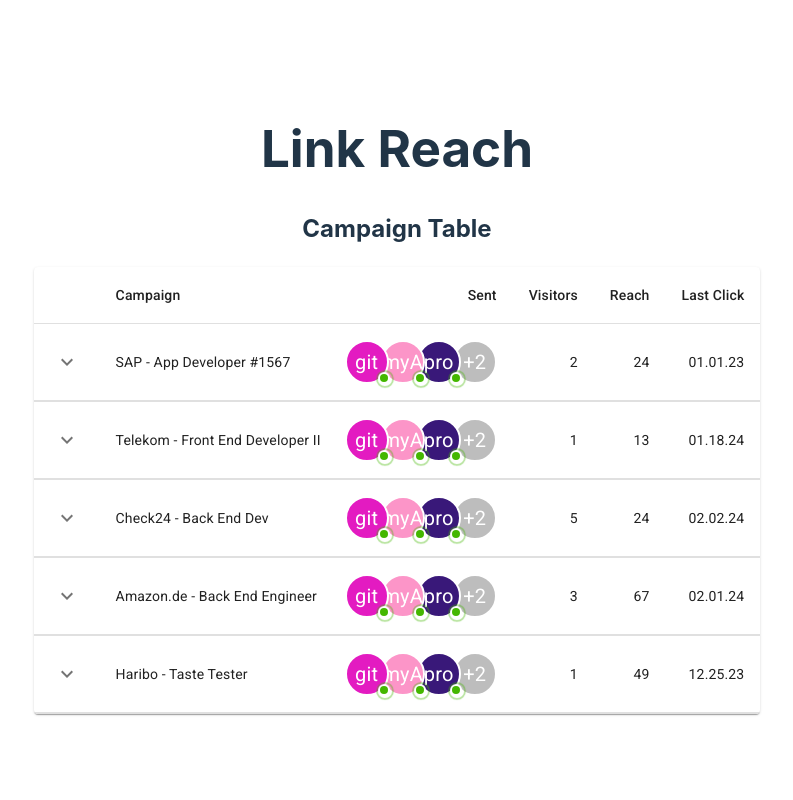
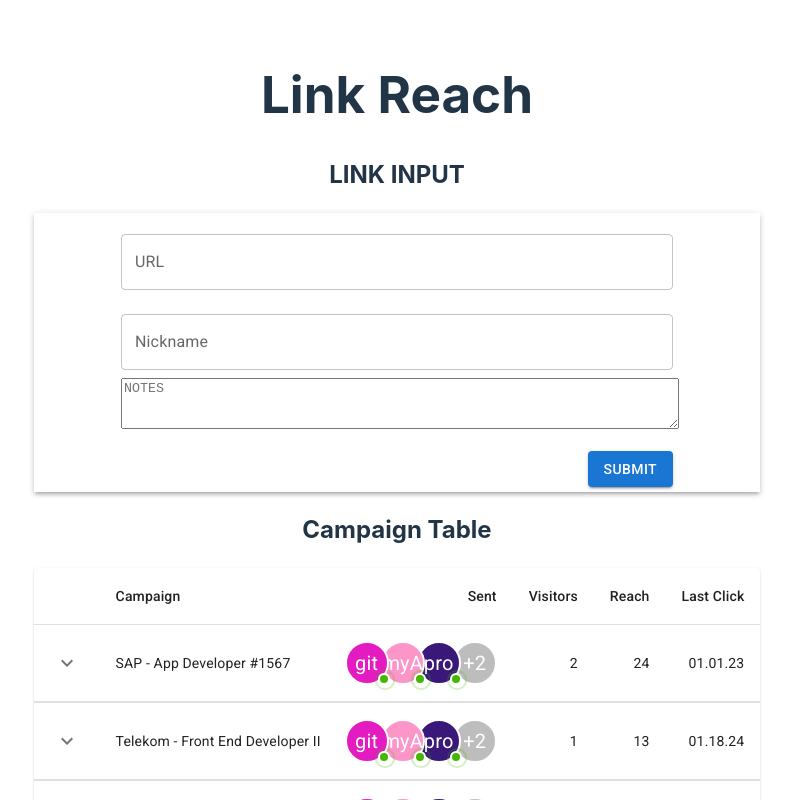
Before and after one commit to JasonSimms/linkreach-front, a React (Vite) app: page / in a window 1280 px wide. Shown: the top 800 px of the page, without its empty margins (243-1036 px from the left). Built offline with nearby package versions, Linux system fonts and the light colour scheme.

Commit message:
Link INPUT form added

```diff
--- a/src/App.tsx
+++ b/src/App.tsx
@@ -1,7 +1,7 @@
 import * as React from "react";
 import "./App.css";
 import { StyledEngineProvider } from "@mui/material/styles";
-import { CampaignTable } from "./components/CampaignTable";
+import {CampaignTable, LinkInputForm} from "./components";
 
 function App() {
   // const [count, setCount] = useState(0)
@@ -10,6 +10,8 @@
     <React.StrictMode>
       <StyledEngineProvider injectFirst>
         <h1>Link Reach</h1>
+        <h2>LINK INPUT</h2>
+        <LinkInputForm />
         <h2>Campaign Table</h2>
         <CampaignTable />
       </StyledEngineProvider>
--- /dev/null
+++ b/src/components/LinkInputForm/LinkInputForm.tsx
@@ -0,0 +1,73 @@
+//components/LinkInputForm/LinkInputForm.tsx
+/*
+* User provides links which will be re-used often in application or compaign process.
+*  This is a simple form that takes in a URL, a nickname, and notes.
+*  TODO : Consider adding a user defined image or icon for use in the CampaignTable.
+*  TODO : Consider adding tags or rev numbers for the links
+*/
+
+import React from "react";
+import {
+  Container,
+  TextField,
+  Button,
+  TextareaAutosize,
+  Box,
+} from "@mui/material";
+
+const LinkInputForm = () => {
+
+    const handleSubmit = (event: React.FormEvent<HTMLFormElement>) => {
+        event.preventDefault();
+        const data = new FormData(event.currentTarget);
+        console.log({
+            url: data.get("url"),
+            nickname: data.get("nickname"),
+            notes: data.get("notes"),
+        });
+
+        // Reset the form
+        event.currentTarget.reset();
+    };
+
+  return (
+    <Box sx={{ boxShadow: 3, padding: "5px" }}>
+      <Container maxWidth="sm">
+        <form onSubmit={handleSubmit}>
+          <TextField
+            label="URL"
+            name="url"
+            variant="outlined"
+            fullWidth
+            margin="normal"
+          />
+          <TextField
+            name="nickname"
+            label="Nickname"
+            variant="outlined"
+            fullWidth
+            margin="normal"
+          />
+          <TextareaAutosize
+            name="notes"
+            minRows={3}
+            placeholder="NOTES"
+            style={{ width: "100%", marginBottom: "16px" }}
+          />
+          <Box sx={{ display: "flex", justifyContent: "flex-end" }}>
+            <Button
+              type="submit"
+              variant="contained"
+              color="primary"
+              sx={{ position: "relative", bottom: "0", right: "0" }}
+            >
+              Submit
+            </Button>
+          </Box>
+        </form>
+      </Container>
+    </Box>
+  );
+};
+
+export default LinkInputForm;
--- /dev/null
+++ b/src/components/LinkInputForm/index.tsx
@@ -0,0 +1,3 @@
+import LinkInputForm from "./LinkInputForm";
+
+export {LinkInputForm};
--- /dev/null
+++ b/src/components/index.tsx
@@ -0,0 +1,4 @@
+import { CampaignTable } from "./CampaignTable";
+import { LinkInputForm } from "./LinkInputForm";
+
+export { CampaignTable, LinkInputForm}
```
Also changed, not shown: 1 other file (tests, documents, lock files or other folders).
